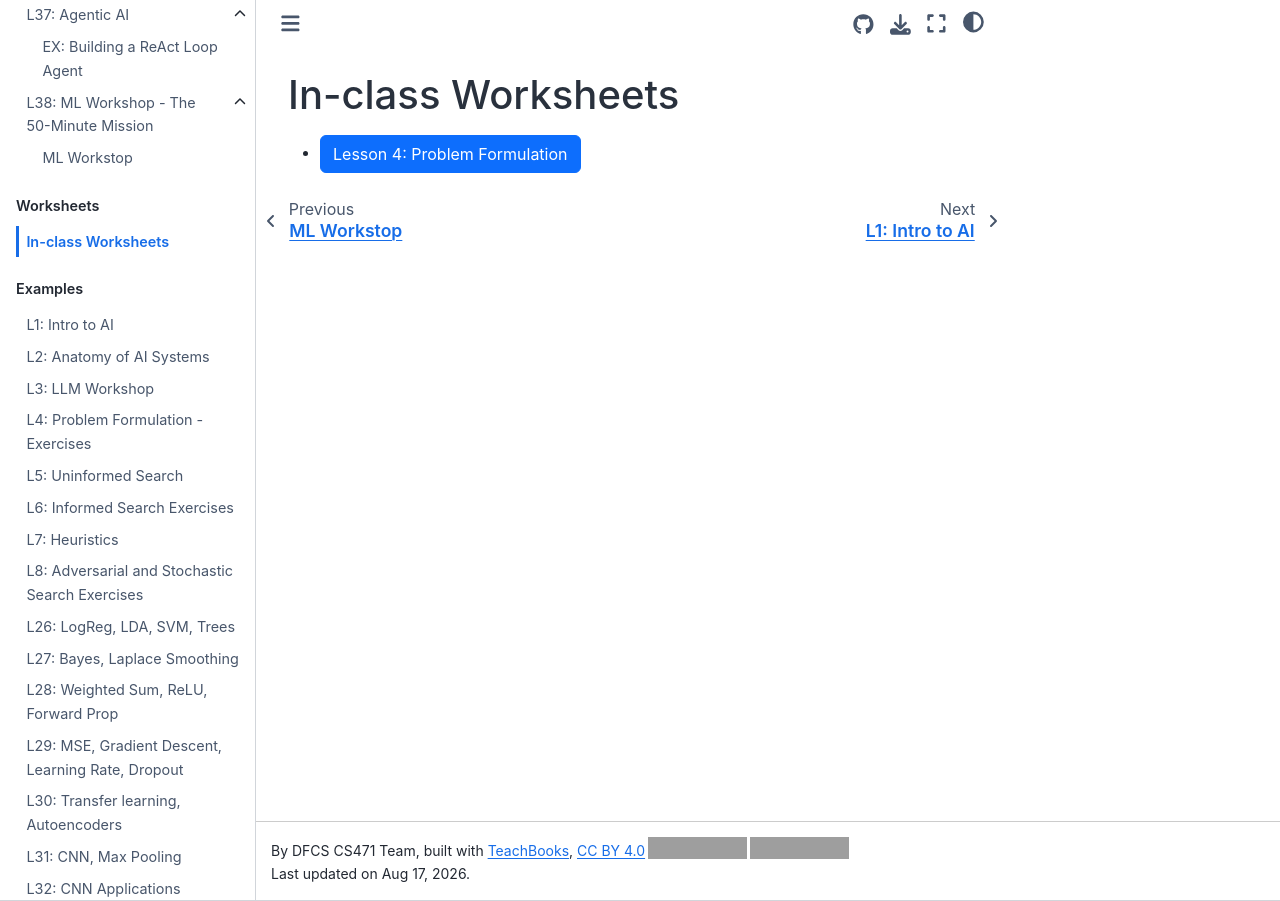
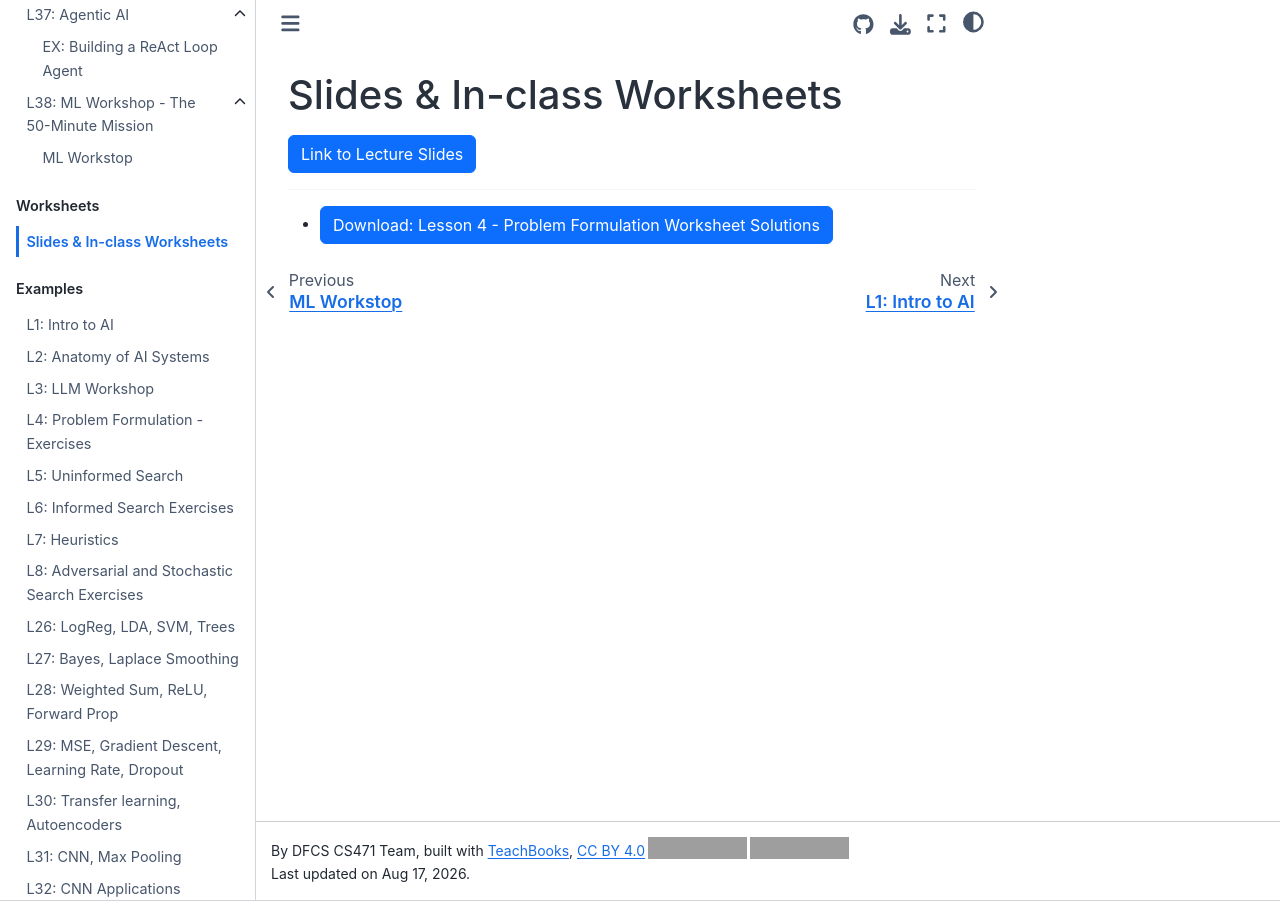
Before and after one commit to USAFADFCS/CS471_Intro_to_AI, a Jupyter Book: the page built from book/worksheets/worksheets.md, in a window 1280 px wide. Built offline with Jupyter Book 1.0.4 settings and Sphinx 7.4.7 and the Sphinx Book theme 1.1.4, drawn with Linux system fonts in a browser that asks for light colours; pages that are not in the unit, such as notebooks, are missing from menus; comment, search, counter and statistics services are not loaded; grey boxes are pictures that could not be loaded.

Commit message:
Updated worksheets link to include lecture slides.

```diff
--- a/book/worksheets/worksheets.md
+++ b/book/worksheets/worksheets.md
@@ -1,8 +1,16 @@
 
-# In-class Worksheets
+# Slides & In-class Worksheets
+
+<a href="https://github.com/USAFADFCS/CS471_Intro_to_AI/tree/main/slides/" target="_blank" rel="noopener noreferrer">
+    <button class="btn btn-primary">Link to Lecture Slides</button>
+</a>
+
+
+---
+
 
 * <a href="4_worksheet.pdf" target="_blank" rel="noopener noreferrer">
-    <button class="btn btn-primary">Lesson 4: Problem Formulation</button>
+    <button class="btn btn-primary">Download: Lesson 4 - Problem Formulation Worksheet Solutions</button>
 </a>
 
 <!--
```
